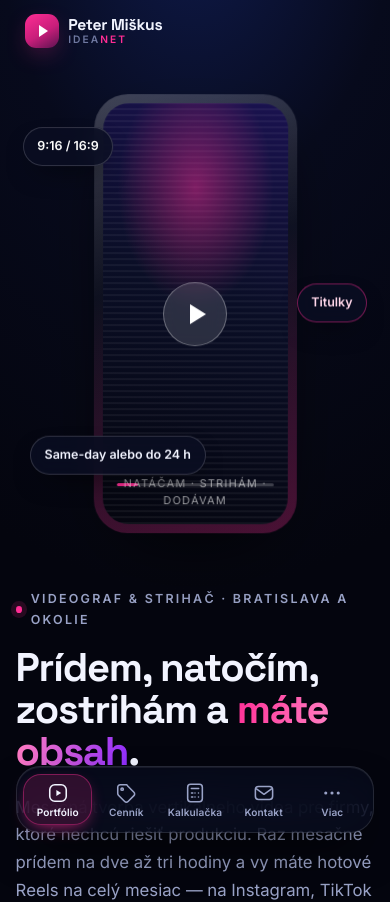
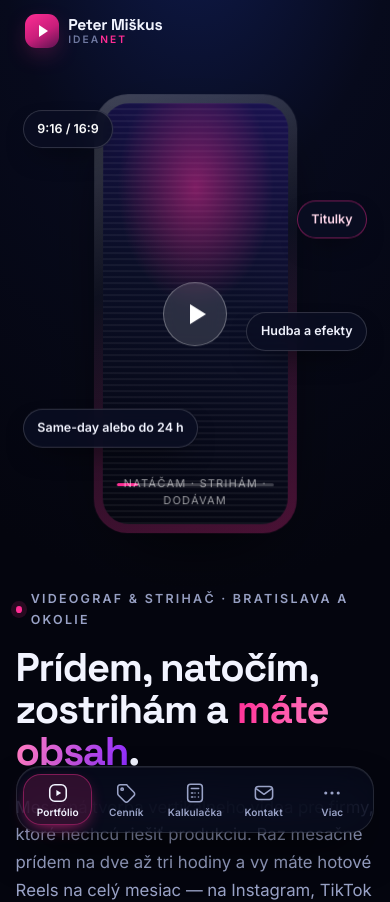
Before and after one commit to petkus2015/ideanet, a PHP site: page / in a window 390 px wide. Shown: the top 902 px of the page. Run offline with PHP 8.4, Linux system fonts and the light colour scheme.

Commit message:
Štítok Hudba a efekty v hlavičke
Pri telefóne v hlavičke pribudol štvrtý štítok — hudba a efekty.

Pri kontrole prekryvov vyšlo najavo, že na 320 px displeji dosadal
dlhý štítok „Same-day alebo do 24 h" na popisku v telefóne, a to
už pred touto zmenou. Rozhadzovanie štítkov do rohov na takom úzkom
displeji nestačí, takže sa tam teraz rozložia do štyroch vodorovných
pásiem striedavo doľava a doprava.

Overené od 320 do 1440 px: štítky sa navzájom ani s popiskou
neprekrývajú a žiadny nevyjde mimo obrazovky.

Co-Authored-By: Claude Opus 5 <noreply@anthropic.com>
Claude-Session: https://claude.ai/code/session_01Fz61n7YU6jQe9FiW2EftMQ

```diff
--- a/index.html
+++ b/index.html
@@ -128,6 +128,7 @@
         <span class="chip chip--1">9:16 / 16:9</span>
         <span class="chip chip--2">Titulky</span>
         <span class="chip chip--3">Same-day alebo do 24 h</span>
+        <span class="chip chip--4">Hudba a efekty</span>
       </div>
     </div>
 
--- a/styles.css
+++ b/styles.css
@@ -366,6 +366,7 @@ section[id]{scroll-margin-top:clamp(72px,9vh,96px)}
 .chip--1{top:6%;left:-2%;color:#fff}
 .chip--2{top:44%;right:-4%;border-color:rgba(255,45,148,.45);color:#ffd7ea;animation-delay:-2s}
 .chip--3{bottom:14%;left:4%;animation-delay:-4s}
+.chip--4{bottom:32%;right:-6%;animation-delay:-6s}
 @keyframes bob{50%{transform:translateY(-12px)}}
 
 .marquee{border-block:1px solid var(--line);overflow:hidden;background:rgba(5,7,20,.5);padding-block:.85rem}
@@ -982,6 +983,7 @@ body.is-locked{overflow:hidden}
   .phone{width:min(216px,52vw)}
   .chip--1{left:2%}
   .chip--2{right:2%}
+  .chip--4{right:2%}
   .contact{grid-template-columns:1fr}
 }
 @media (max-width:900px){
@@ -996,6 +998,13 @@ body.is-locked{overflow:hidden}
   :root{--card-w:clamp(230px, 68vw, 300px)}
 }
 @media (max-width:560px){
+  /* Na úzkom displeji je telefón nízky a štítky sú dlhé, takže
+     rozhadzovanie do rohov nestačí — rozložíme ich do štyroch
+     vodorovných pásiem a striedavo doľava a doprava. */
+  .chip--1{top:2%;bottom:auto;left:2%;right:auto}
+  .chip--2{top:25%;bottom:auto;right:2%;left:auto}
+  .chip--4{top:48%;bottom:auto;right:2%;left:auto}
+  .chip--3{top:71%;bottom:auto;left:2%;right:auto}
   .tabs__btn{padding:.6rem .9rem;font-size:.88rem}
   .tabs__btn span{display:none}
   .tier{align-items:flex-start}
```
